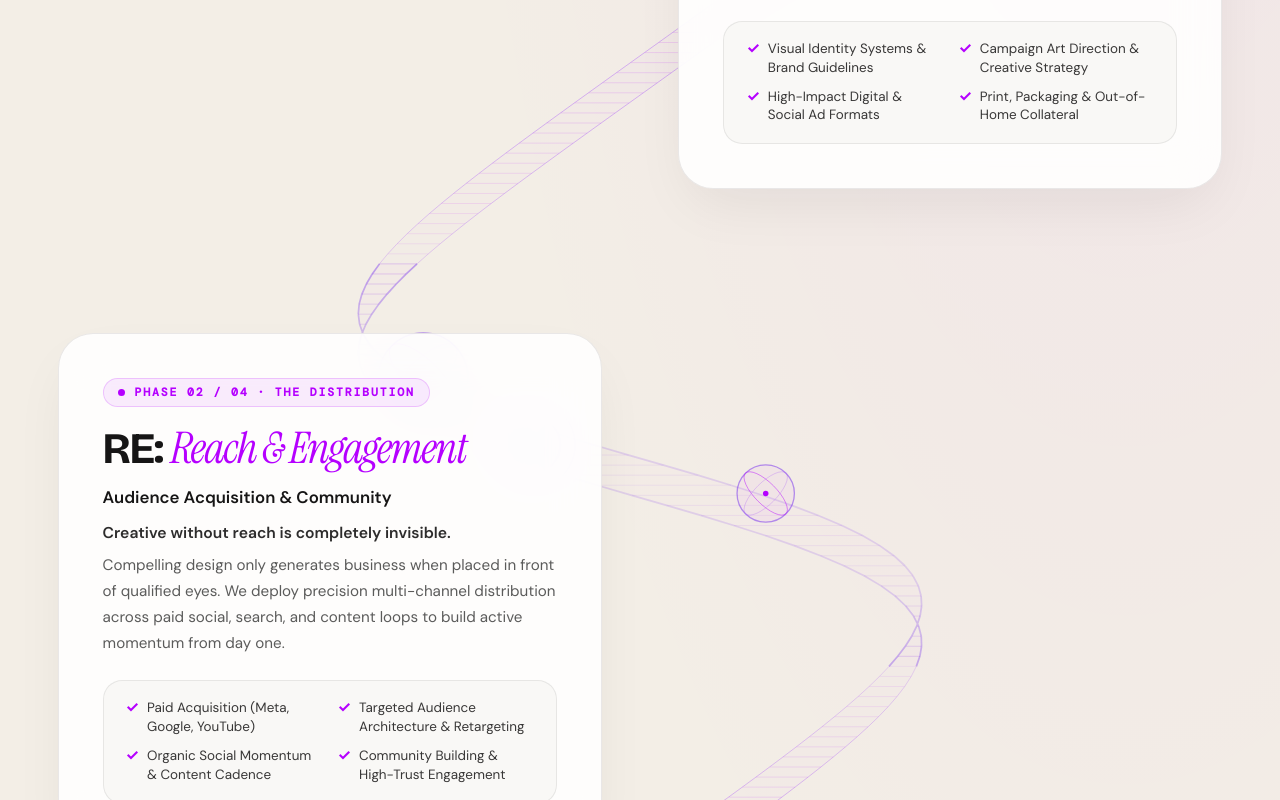
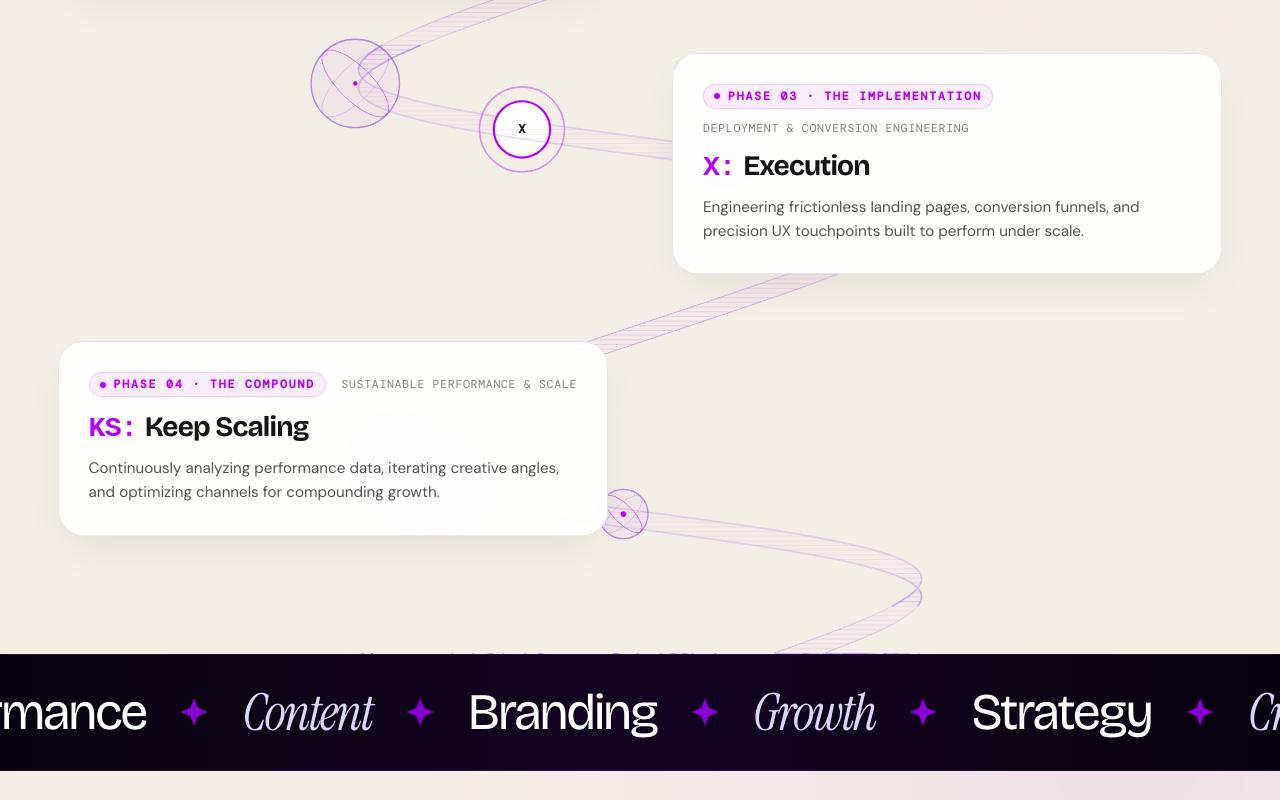
Before and after one commit to shubham25503/adreks, a React (Vite) app: page / in a window 1280 px wide. Shown: the part 1700-2500 px from the top of the page. Built offline with nearby package versions, Linux system fonts and the light colour scheme.

Commit message:
refactor: update content structure and reduce spacing in HelicalMethod component

```diff
--- a/src/components/HelicalMethod.jsx
+++ b/src/components/HelicalMethod.jsx
@@ -9,14 +9,13 @@ const NODES = [
     tag: "THE FOUNDATION",
     title: "Advertising & Design",
     meaning: "Brand Architecture & Visual Authority",
-    headline: "Make your brand impossible to ignore.",
-    description:
-      "Every lasting customer relationship begins with visual authority. We craft distinctive identities, campaign systems, and high-conversion design that immediately separate ambitious brands from industry noise.",
+    summary:
+      "Crafting distinctive identities, campaign systems, and high-conversion design that build immediate brand authority.",
     deliverables: [
-      "Visual Identity Systems & Brand Guidelines",
-      "Campaign Art Direction & Creative Strategy",
-      "High-Impact Digital & Social Ad Formats",
-      "Print, Packaging & Out-of-Home Collateral",
+      "Visual Identity & Guidelines",
+      "Campaign Art Direction",
+      "High-Impact Digital Formats",
+      "Print & OOH Collateral",
     ],
     accent: "#a78bfa",
     accentLight: "rgba(167, 139, 250, 0.15)",
@@ -30,14 +29,13 @@ const NODES = [
     tag: "THE DISTRIBUTION",
     title: "Reach & Engagement",
     meaning: "Audience Acquisition & Community",
-    headline: "Creative without reach is completely invisible.",
-    description:
-      "Compelling design only generates business when placed in front of qualified eyes. We deploy precision multi-channel distribution across paid social, search, and content loops to build active momentum from day one.",
+    summary:
+      "Deploying multi-channel distribution across paid social, search, and content loops to capture qualified attention.",
     deliverables: [
-      "Paid Acquisition (Meta, Google, YouTube)",
-      "Targeted Audience Architecture & Retargeting",
-      "Organic Social Momentum & Content Cadence",
-      "Community Building & High-Trust Engagement",
+      "Paid Social & Search (Meta, Google)",
+      "Audience Targeting & Retargeting",
+      "Content Cadence & Growth Loops",
+      "Community & Trust Building",
     ],
     accent: "#c084fc",
     accentLight: "rgba(192, 132, 252, 0.15)",
@@ -50,15 +48,14 @@ const NODES = [
     acronym: "X",
     tag: "THE IMPLEMENTATION",
     title: "Execution",
-    meaning: "Flawless Deployment & Funnel Engineering",
-    headline: "Precision execution transforms ideas into compounding revenue.",
-    description:
-      "X represents execution in the ADREXKS formula. Great strategy means nothing without relentless delivery. We engineer frictionless landing pages, conversion funnels, and precision digital touchpoints built to perform under scale.",
+    meaning: "Deployment & Conversion Engineering",
+    summary:
+      "Engineering frictionless landing pages, conversion funnels, and precision UX touchpoints built to perform under scale.",
     deliverables: [
-      "High-Performance Landing Pages & Funnels",
-      "Frictionless User Journeys & UX Engineering",
-      "Conversion Rate Optimisation (CRO) & Testing",
-      "End-to-End Campaign & Asset Deployment",
+      "High-Performance Landing Pages",
+      "Frictionless UX Engineering",
+      "Conversion Rate Testing (CRO)",
+      "End-to-End Asset Deployment",
     ],
     accent: "#c084fc",
     accentLight: "rgba(192, 132, 252, 0.15)",
@@ -71,15 +68,14 @@ const NODES = [
     acronym: "KS",
     tag: "THE COMPOUND",
     title: "Keep Scaling",
-    meaning: "Sustainable Performance & Category Scale",
-    headline: "Growth is an ongoing scientific discipline.",
-    description:
-      "Launch day is only the start of the journey. We continuously analyse performance data, iterate creative angles, expand proven marketing channels, and build retention systems to help brands dominate their space.",
+    meaning: "Sustainable Performance & Scale",
+    summary:
+      "Continuously analyzing performance data, iterating creative angles, and optimizing channels for compounding growth.",
     deliverables: [
-      "Weekly Creative Testing & Angle Iteration",
-      "Budget Scaling & ROAS Optimisation",
-      "Customer Retention, LTV & Loyalty Loops",
-      "Quarterly Market Expansion Strategy",
+      "Creative Testing & Angle Iteration",
+      "Budget & ROAS Optimization",
+      "Retention & Loyalty Loops",
+      "Market Expansion Strategy",
     ],
     accent: "#ddd6fe",
     accentLight: "rgba(221, 214, 254, 0.15)",
@@ -405,8 +401,8 @@ export function HelicalMethod() {
       id="method"
       data-theme="light"
       style={{
-        paddingTop: "clamp(90px, 12vw, 150px)",
-        paddingBottom: "clamp(100px, 14vw, 170px)",
+        paddingTop: "clamp(60px, 8vw, 100px)",
+        paddingBottom: "clamp(70px, 9vw, 120px)",
         position: "relative",
         background: "radial-gradient(ellipse at 88% 0%, rgba(181, 0, 255, 0.05), transparent 45%), #f3eee6",
         color: "#161515",
@@ -430,7 +426,7 @@ export function HelicalMethod() {
       {/* FOREGROUND CONTENT: Words alternating Right, Left, Right, Left */}
       <div className="container-custom" style={{ position: "relative", zIndex: 2 }}>
         {/* Master Header */}
-        <div style={{ marginBottom: "clamp(60px, 10vw, 120px)" }}>
+        <div style={{ marginBottom: "clamp(36px, 6vw, 64px)" }}>
           <SectionLabel index="01" theme="light">The Growth Helix</SectionLabel>
 
           <div
@@ -439,7 +435,7 @@ export function HelicalMethod() {
               gridTemplateColumns: "1.2fr 0.8fr",
               gap: "32px",
               alignItems: "flex-end",
-              marginTop: "20px",
+              marginTop: "16px",
             }}
             className="helix-intro-grid"
           >
@@ -449,7 +445,7 @@ export function HelicalMethod() {
                 className="font-display"
                 emClassName="serif-em text-brand"
                 style={{
-                  fontSize: "clamp(2.5rem, 5.2vw, 5.2rem)",
+                  fontSize: "clamp(2.4rem, 4.8vw, 4.8rem)",
                   color: "#161515",
                   lineHeight: 1.05,
                   letterSpacing: "-0.04em",
@@ -460,20 +456,20 @@ export function HelicalMethod() {
             <div>
               <p
                 style={{
-                  fontSize: "1.05rem",
-                  lineHeight: 1.7,
+                  fontSize: "1.02rem",
+                  lineHeight: 1.65,
                   color: "rgba(22, 21, 21, 0.72)",
                   margin: 0,
                 }}
               >
-                ADREXKS is a single continuous growth helix. As you scroll, the thick background ribbon rotates and twists through all four phases, seamlessly linking creative vision to sustainable scale.
+                ADREXKS is a single continuous growth helix. As you scroll, the background ribbon rotates and twists through all four phases, seamlessly linking creative vision to sustainable scale.
               </p>
             </div>
           </div>
         </div>
 
         {/* 4 Alternating Chapters: Right, Left, Right, Left */}
-        <div style={{ display: "grid", gap: "clamp(120px, 18vh, 220px)" }} className="helix-chapters-container">
+        <div style={{ display: "grid", gap: "clamp(60px, 8vh, 100px)" }} className="helix-chapters-container">
           {NODES.map((node) => {
             const isTextOnRight = node.textPosition === "right";
 
@@ -483,7 +479,7 @@ export function HelicalMethod() {
                 style={{
                   display: "grid",
                   gridTemplateColumns: "1fr 1fr",
-                  gap: "clamp(40px, 6vw, 90px)",
+                  gap: "clamp(32px, 5vw, 70px)",
                   alignItems: "center",
                 }}
                 className={isTextOnRight ? "node-row-right" : "node-row-left"}
@@ -492,7 +488,7 @@ export function HelicalMethod() {
                 {isTextOnRight ? (
                   <>
                     {/* Helix visible in the BG on the LEFT */}
-                    <div style={{ minHeight: "280px" }} className="empty-helix-space" />
+                    <div style={{ minHeight: "200px" }} className="empty-helix-space" />
 
                     {/* Content on the RIGHT */}
                     <div className="node-card-wrapper">
@@ -507,7 +503,7 @@ export function HelicalMethod() {
                     </div>
 
                     {/* Helix visible in the BG on the RIGHT */}
-                    <div style={{ minHeight: "280px" }} className="empty-helix-space" />
+                    <div style={{ minHeight: "200px" }} className="empty-helix-space" />
                   </>
                 )}
               </div>
@@ -523,7 +519,7 @@ export function HelicalMethod() {
             gap: 16px !important;
           }
           .helix-chapters-container {
-            gap: clamp(48px, 10vh, 84px) !important;
+            gap: clamp(32px, 5vh, 50px) !important;
           }
           .node-row-right,
           .node-row-left {
@@ -539,36 +535,23 @@ export function HelicalMethod() {
             display: none !important;
           }
           .node-content-card {
-            border-radius: 1.6rem !important;
-            padding: clamp(22px, 5vw, 32px) !important;
-            background: rgba(255, 255, 255, 0.94) !important;
+            border-radius: 1.4rem !important;
+            padding: 20px 18px !important;
+            background: rgba(255, 255, 255, 0.95) !important;
             backdrop-filter: blur(16px) !important;
             -webkit-backdrop-filter: blur(16px) !important;
             border: 1px solid rgba(22, 21, 21, 0.1) !important;
-            box-shadow: 0 16px 40px -10px rgba(22, 21, 21, 0.1) !important;
+            box-shadow: 0 12px 30px -8px rgba(22, 21, 21, 0.08) !important;
           }
         }
 
         @media (max-width: 640px) {
-          .deliverables-grid {
-            grid-template-columns: 1fr !important;
-            padding: 14px 16px !important;
-            gap: 10px !important;
-          }
           .node-content-card {
-            border-radius: 1.3rem !important;
-            padding: 20px 16px !important;
-          }
-          .node-eyebrow-pill {
-            padding: 5px 12px !important;
-            margin-bottom: 12px !important;
+            padding: 18px 16px !important;
           }
           .node-title {
-            font-size: clamp(1.6rem, 6.5vw, 2.1rem) !important;
+            font-size: clamp(1.4rem, 5.5vw, 1.8rem) !important;
             margin-bottom: 8px !important;
-          }
-          .node-desc {
-            margin-bottom: 18px !important;
           }
         }
       `}</style>
@@ -577,155 +560,101 @@ export function HelicalMethod() {
 }
 
 /**
- * Foreground Content Card with frosted glass styling so the background 3D helix is visible behind it
+ * Foreground Content Card with sleek, information-oriented layout
  */
 function NodeContentCard({ node }) {
   return (
     <div
       className="node-content-card"
       style={{
-        background: "rgba(255, 255, 255, 0.88)",
-        backdropFilter: "blur(24px)",
-        WebkitBackdropFilter: "blur(24px)",
+        background: "rgba(255, 255, 255, 0.92)",
+        backdropFilter: "blur(20px)",
+        WebkitBackdropFilter: "blur(20px)",
         border: "1px solid rgba(22, 21, 21, 0.09)",
-        borderRadius: "2.2rem",
-        padding: "clamp(28px, 4vw, 44px)",
-        boxShadow: "0 24px 60px -15px rgba(22, 21, 21, 0.08)",
+        borderRadius: "1.6rem",
+        padding: "clamp(22px, 3vw, 30px)",
+        boxShadow: "0 18px 45px -12px rgba(22, 21, 21, 0.08)",
         position: "relative",
       }}
     >
-      {/* Node Eyebrow Pill */}
+      {/* Top Header: Phase Badge & Focus Tag */}
       <div
-        className="node-eyebrow-pill"
         style={{
-          display: "inline-flex",
+          display: "flex",
+          justifyContent: "space-between",
           alignItems: "center",
-          gap: "10px",
-          padding: "6px 14px",
-          borderRadius: "9999px",
-          background: "rgba(181, 0, 255, 0.07)",
-          border: "1px solid rgba(181, 0, 255, 0.18)",
-          marginBottom: "18px",
+          gap: "12px",
+          marginBottom: "14px",
+          flexWrap: "wrap",
         }}
       >
         <span
+          className="label-mono font-mono"
           style={{
-            width: "7px",
-            height: "7px",
-            borderRadius: "50%",
-            background: "#b500ff",
+            display: "inline-flex",
+            alignItems: "center",
+            gap: "8px",
+            color: "#b500ff",
+            fontWeight: 700,
+            fontSize: "0.72rem",
+            background: "rgba(181, 0, 255, 0.07)",
+            padding: "4px 10px",
+            borderRadius: "9999px",
+            border: "1px solid rgba(181, 0, 255, 0.16)",
           }}
-        />
+        >
+          <span
+            style={{
+              width: "6px",
+              height: "6px",
+              borderRadius: "50%",
+              background: "#b500ff",
+            }}
+          />
+          PHASE {node.index} · {node.tag}
+        </span>
+
         <span
           className="label-mono font-mono"
           style={{
-            color: "#b500ff",
-            fontWeight: 700,
+            color: "rgba(22, 21, 21, 0.55)",
             fontSize: "0.72rem",
+            letterSpacing: "0.06em",
           }}
         >
-          PHASE {node.index} / 04 · {node.tag}
+          {node.meaning}
         </span>
       </div>
 
-      {/* Giant Title */}
+      {/* Title */}
       <h3
         className="font-display node-title"
         style={{
-          fontSize: "clamp(2rem, 3.4vw, 3rem)",
+          fontSize: "clamp(1.5rem, 2.2vw, 2.1rem)",
           color: "#161515",
-          lineHeight: 1.1,
-          letterSpacing: "-0.035em",
-          margin: "0 0 12px",
+          lineHeight: 1.2,
+          letterSpacing: "-0.03em",
+          margin: "0 0 10px",
         }}
       >
-        {node.acronym}:{" "}
-        <span
-          style={{
-            color: "#b500ff",
-            fontWeight: 400,
-            fontFamily: "'Instrument Serif', Georgia, serif",
-            fontStyle: "italic",
-          }}
-        >
-          {node.title}
+        <span style={{ color: "#b500ff", fontFamily: "var(--font-mono, monospace)", marginRight: "8px" }}>
+          {node.acronym}:
         </span>
+        {node.title}
       </h3>
 
-      {/* Meaning Subtitle */}
-      <p
-        style={{
-          fontSize: "1.05rem",
-          color: "#161515",
-          fontWeight: 600,
-          marginBottom: "14px",
-        }}
-      >
-        {node.meaning}
-      </p>
-
-      {/* Headline & Description */}
-      <p
-        style={{
-          fontSize: "0.98rem",
-          color: "rgba(22, 21, 21, 0.9)",
-          fontWeight: 600,
-          marginBottom: "10px",
-        }}
-      >
-        {node.headline}
-      </p>
+      {/* Crisp Info Summary */}
       <p
         className="node-desc"
         style={{
           fontSize: "0.95rem",
-          lineHeight: 1.7,
-          color: "rgba(22, 21, 21, 0.7)",
-          marginBottom: "24px",
+          lineHeight: 1.6,
+          color: "rgba(22, 21, 21, 0.74)",
+          margin: 0,
         }}
       >
-        {node.description}
+        {node.summary}
       </p>
-
-      {/* Deliverables Checklist */}
-      <div
-        style={{
-          background: "#f9f8f6",
-          border: "1px solid rgba(22, 21, 21, 0.08)",
-          borderRadius: "1.2rem",
-          padding: "18px 22px",
-          display: "grid",
-          gridTemplateColumns: "1fr 1fr",
-          gap: "10px 16px",
-        }}
-        className="deliverables-grid"
-      >
-        {node.deliverables.map((item) => (
-          <div
-            key={item}
-            style={{
-              display: "flex",
-              alignItems: "flex-start",
-              gap: "8px",
-              fontSize: "0.84rem",
-              color: "rgba(22, 21, 21, 0.85)",
-              lineHeight: 1.4,
-            }}
-          >
-            <span
-              style={{
-                color: "#b500ff",
-                fontSize: "0.95rem",
-                fontWeight: 700,
-                lineHeight: 1.1,
-              }}
-            >
-              ✓
-            </span>
-            <span>{item}</span>
-          </div>
-        ))}
-      </div>
     </div>
   );
 }
```
